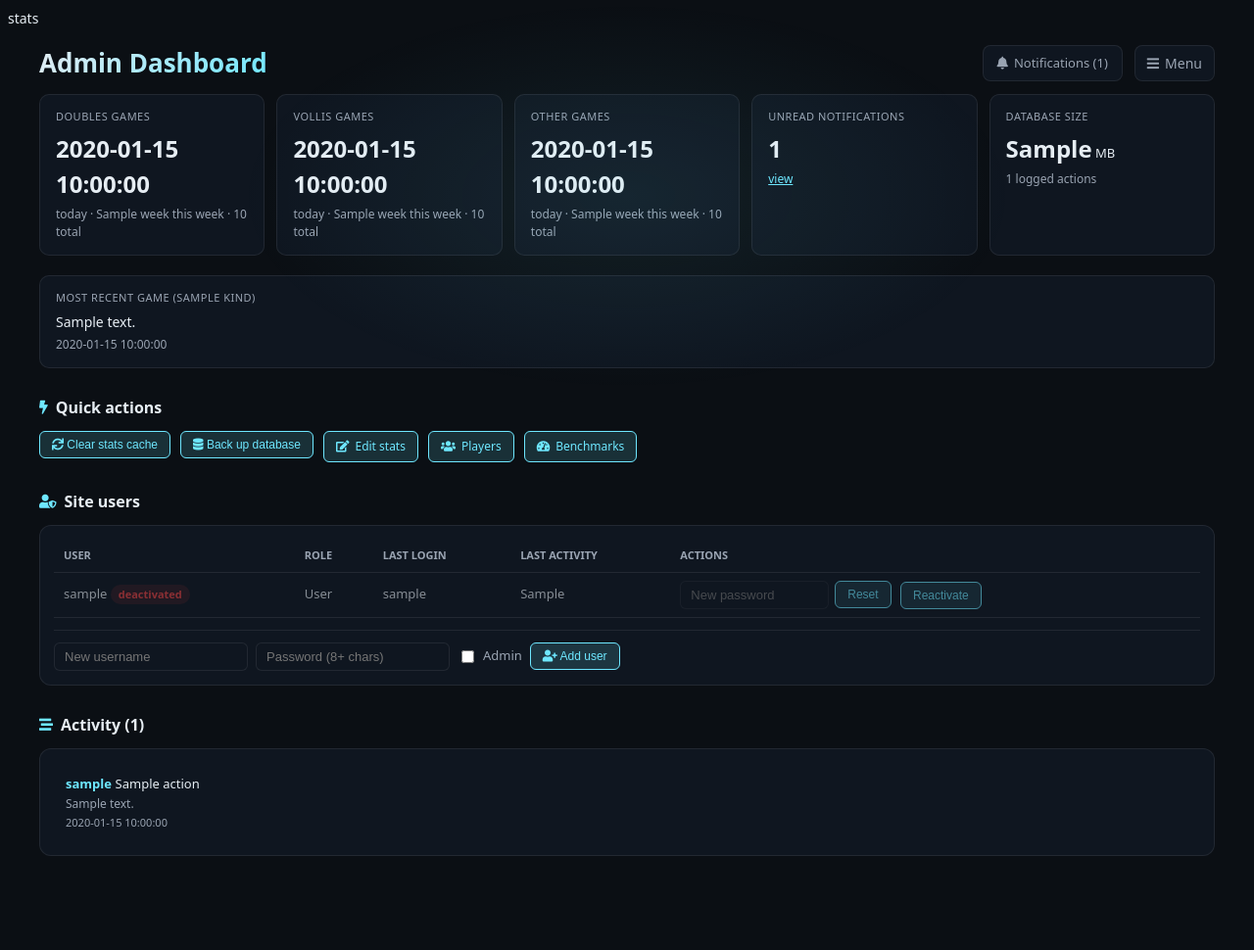
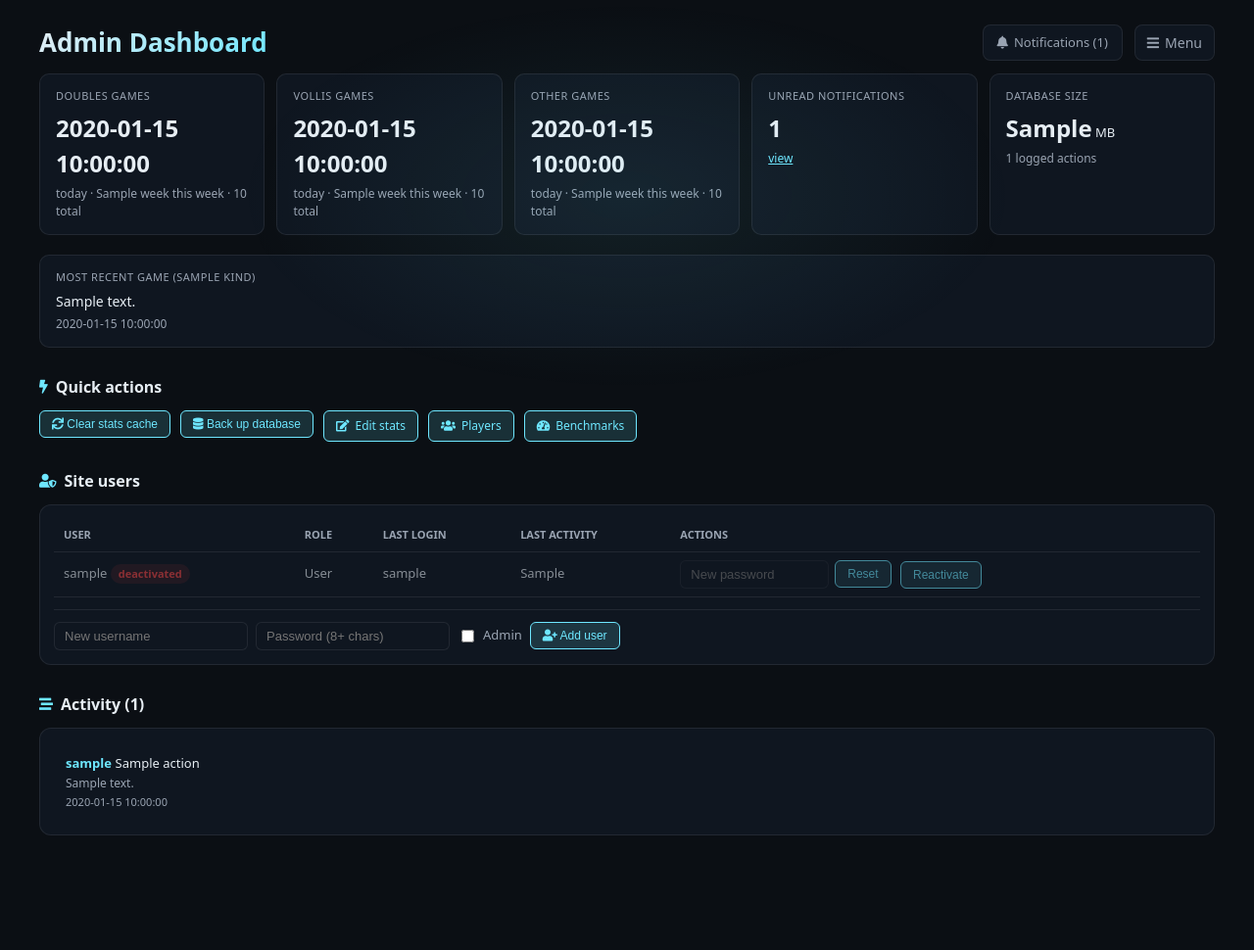
Before and after one commit to idynkydnk/stats, a Flask app: template templates/admin.html in a window 1280 px wide. Shown: the whole page at 98% size. After the commit the page ends 853 px from the top, so only its background shows below. Run offline with Flask 3, Linux system fonts and the light colour scheme; the template is opened without the code that fills it: most values are stand-ins (such as "Sample title", 1, 10 or a date in 2020); parts of the project's set-up code (start-up, migrations or seed data) failed here and were passed over.

Commit message:
Fix duplicate page headers leaking nav context blocks.
Read active_tab and header_mode via self() only so child block values no longer render as visible text above the real header.

Co-authored-by: Cursor <cursoragent@cursor.com>

```diff
--- a/templates/base.html
+++ b/templates/base.html
@@ -13,8 +13,6 @@
     {% block extra_css %}{% endblock %}
 </head>
 <body class="sr-page">
-    {% block active_tab %}{% endblock %}
-    {% block header_mode %}stats{% endblock %}
     {% set active_tab = self.active_tab()|trim or none %}
     {% set header_mode = self.header_mode()|trim or 'stats' %}
     <div class="menu-overlay" id="menu-overlay"></div>
```
